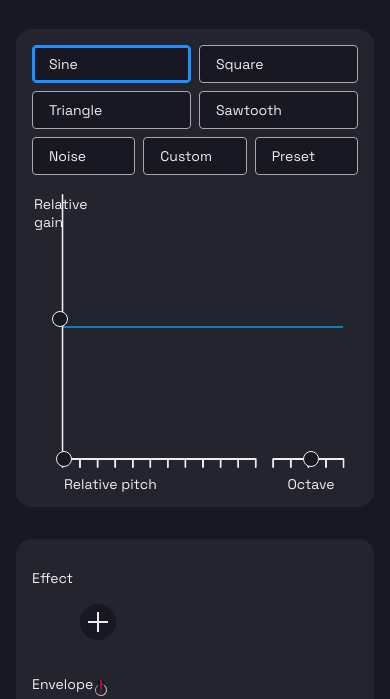
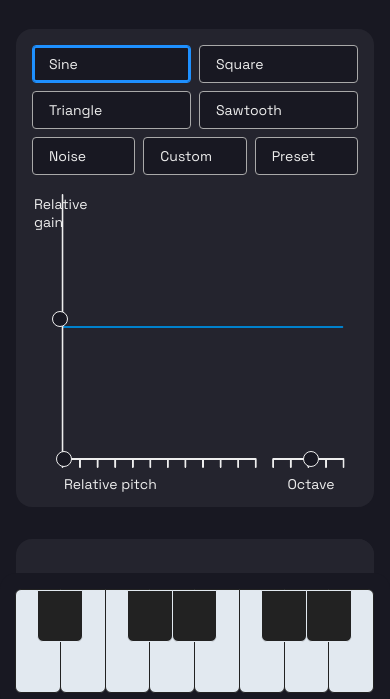
Before and after one commit to NiallAins/tinytone, a plain HTML site: page index.html in a window 390 px wide. Shown: the part 135-834 px from the top of the page. Drawn offline with Linux system fonts and the light colour scheme; no server answers.

Commit message:
Fix: tex connecter not showing, scroll bar, fixed mobile keys

```diff
--- a/app/scripts/node.js
+++ b/app/scripts/node.js
@@ -243,7 +243,6 @@ class Node {
         if (!this.isArpeggChild && this.type === eNodeType.Envel) {
             Envel.updateMaxDuration();
         }
-        Tone._renderChart();
 
         // Focus nearest node, if deleted node is in focus
         if (this.EL_INPUT.checked) {
@@ -253,5 +252,7 @@ class Node {
                 ACTIVE_NODES[ALL_INDEX + 1 === ACTIVE_NODES.length ? ALL_INDEX - 1 : ALL_INDEX + 1].EL.click();
             }
         }
+
+        Tone._renderChart();
     }
 }
--- a/app/styles/style.scss
+++ b/app/styles/style.scss
@@ -82,6 +82,7 @@ $w-node-connect-top: $w-node-connect-gap + $w-node-connect;
 $w-node-connect-bottom: $w-node-connect-gap + $w-outline;
 $w-node-connect-kink: $w-node-connect - $w-outline;
 $h-key: 7.5rem;
+$h-key-mobile: 6.5rem;
 
 // Z indices
 $z-tone-under-canvas: 9;
@@ -92,6 +93,7 @@ $z-key: 10;
 $z-key-focus: 20;
 $z-key-flat: 30;
 $z-key-flat-focus: 40;
+$z-keys-mobile: 50;
 
 // Font
 $f-family-title: "Noto Serif", Helvetica, sans-serif;
@@ -250,7 +252,7 @@ body {
 
     @include small-viewport {
         max-width: $w-page-sm;
-        margin: 0 auto;
+        margin: 0 auto 8rem;
     }
 }
 
@@ -688,6 +690,7 @@ input[type=range] {
     $w-can-arp: calc(100% - #{ $w-inp - $w-gap + $w-arp } + $w-extra);
 
     gap: $w-gap;
+    overflow: hidden;
 
     &__canvas {
         flex: 0 0 $w-can;
@@ -982,12 +985,11 @@ input[type=range] {
     $w-button-pad: 0.5rem;
 
     position: relative;
-    overflow-x: auto;
 
     &:after {
         content: '';
         position: absolute;
-        inset: 0 0 0 auto;
+        inset: 0 0 2rem auto;
         width: 2rem;
         background: linear-gradient(-90deg, $c-bg-secondary 1rem, transparent);
     }
@@ -997,6 +999,25 @@ input[type=range] {
         position: relative;
         padding-bottom: 1.25rem;
         overflow-x: auto;
+    }
+
+    &__scroll-contain {
+        &::-webkit-scrollbar {
+            height: 0.75rem;
+        }
+
+        &::-webkit-scrollbar-track {
+            background: transparent;
+        }
+
+        &::-webkit-scrollbar-thumb {
+            border-radius: 0.5rem;
+            background-color: $c-bg;
+        }
+
+        &::-webkit-scrollbar-thumb:hover {
+            background-color: $c-bg-d;
+        }
     }
 
     &__canvas {
@@ -1014,6 +1035,8 @@ input[type=range] {
         &-head {
             position: sticky;
             left: 0;
+            right: auto;
+            width: 2rem;
             z-index: $z-tone-row-head;
             text-align: center;
             font-size: $f-size-md;
@@ -1201,6 +1224,10 @@ input[type=range] {
             &--last-visible {
                 visibility: hidden;
 
+                @include parent-with(--tex, 1) {
+                    visibility: visible;
+                }
+
                 @include parent-with(--show-inputs) {
                     visibility: visible;
                 }
@@ -1248,6 +1275,13 @@ input[type=range] {
     position: relative;
     margin-top: auto;
 
+    @include small-viewport {
+        position: fixed;
+        inset: auto 0 0 0;
+        z-index: $z-keys-mobile;
+        background-color: $c-bg !important;
+    }
+
     &__container {
         display: flex;
         position: relative;
@@ -1283,8 +1317,14 @@ input[type=range] {
         overflow: hidden;
 
         @include small-viewport {
+            height: $h-key-mobile;
+
             &--second-octave {
                 display: none;
+            }
+
+            &:nth-child(13) {
+                border-top-right-radius: $w-key-rad;
             }
         }
 
@@ -1328,6 +1368,10 @@ input[type=range] {
                 z-index: $z-key-flat-focus;
                 box-shadow: 0 0 0 0.25rem $c-bg;
             }
+
+            @include small-viewport {
+                height: $h-key-mobile * 0.5;
+            }
         }
 
         &--flat#{&}--active,
```
Also changed, not shown: dev/readme.dev.md (+3 -0 lines), app/styles/style.css.
